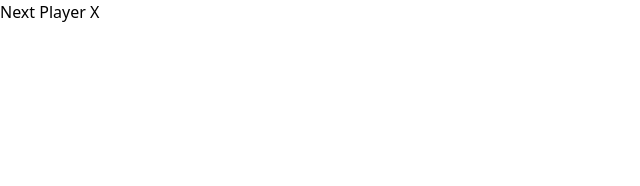
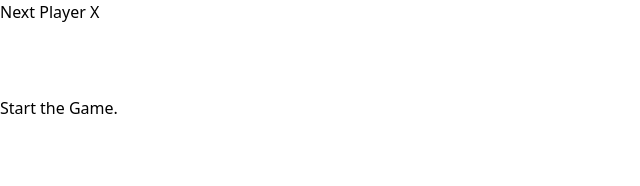
Before and after one commit to saifur111/nreact-lws-tic-tac-toe_react-version, a React (Vite) app: page / in a window 1280 px wide. Shown: the top 186 px of the page, without its empty margins (0-640 px from the left). Built offline with nearby package versions, Linux system fonts and the light colour scheme.

Commit message:
This commit build the game history to move previous state and display in UI

```diff
--- a/src/components/Game.jsx
+++ b/src/components/Game.jsx
@@ -10,6 +10,20 @@ export default function Game(){
         setXIsNext(!xIsNext);
         setHistory([...history,nextSquares])
     }
+
+    const moves = history.map((squares,move)=>{
+        let desc;
+        if(move>0){
+            desc = `Go to the move # ${move}`
+        }else{
+            desc = `Start the Game.`
+        }
+        return(
+            <li>
+                <button>{desc}</button>
+            </li>
+        )
+    })
     return (
         <>
         <div>
@@ -17,7 +31,9 @@ export default function Game(){
                 <Board onPlay={handlePlay} squares={currentSqures} xIsNext={xIsNext}/>
             </div>
             <div>
-
+                <ul>
+                    {moves}
+                </ul>
             </div>
         </div>
         </>
```
